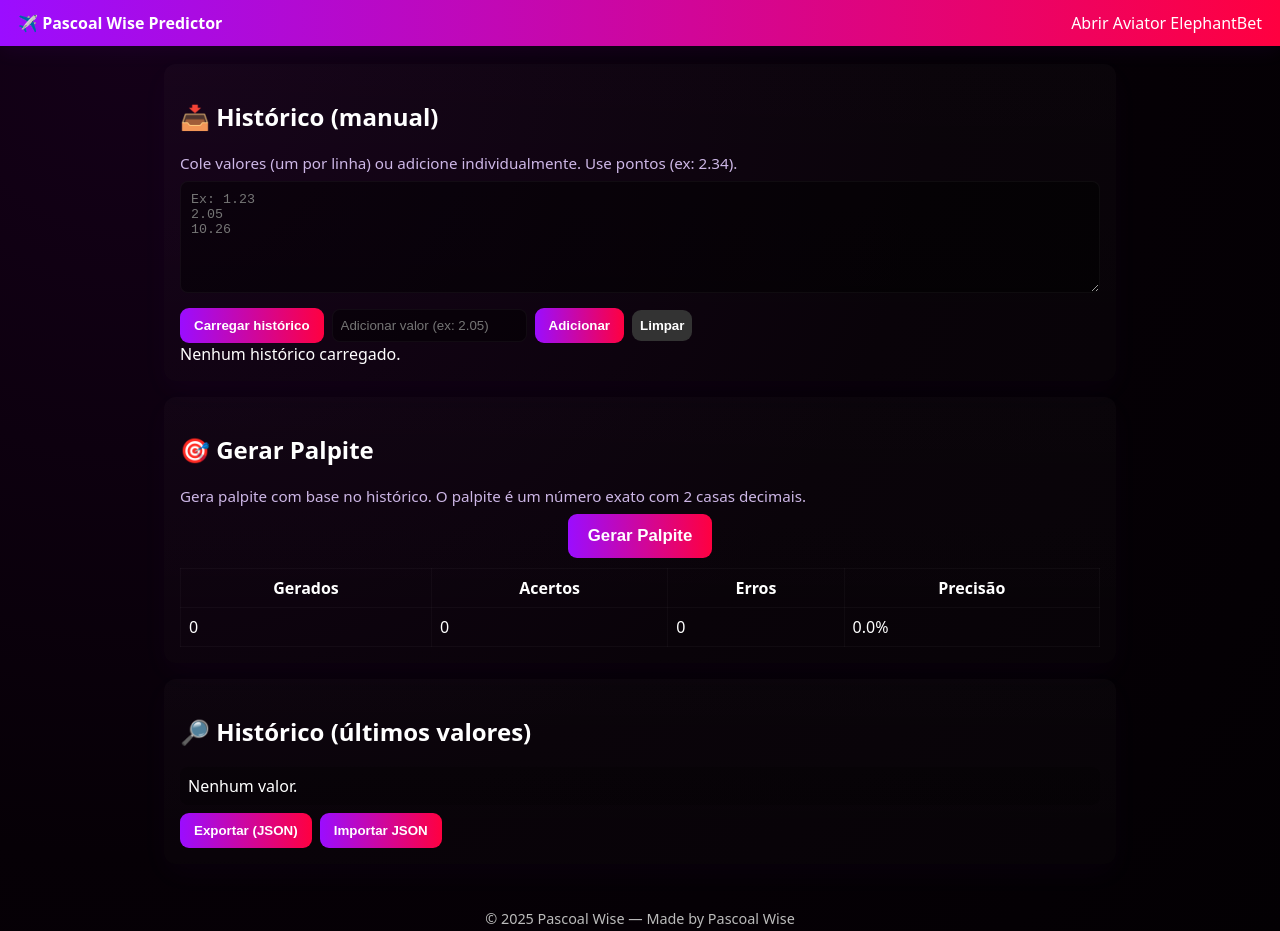
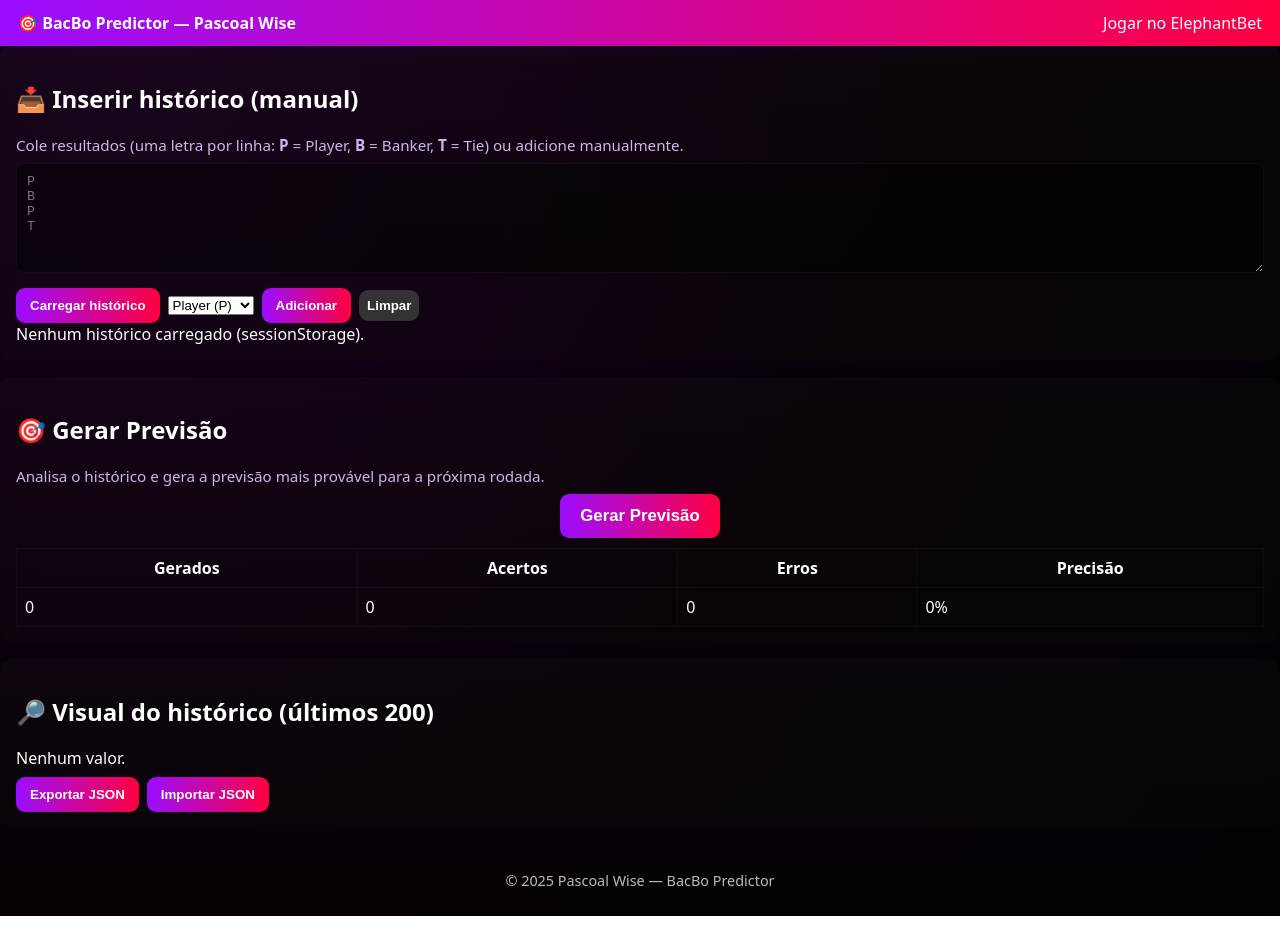
Before and after one commit to Pascoalwise01/pwisepredictor, a website: page public/index.html in a window 1280 px wide. Drawn offline with Linux system fonts and the light colour scheme.

Commit message:
Update index.html

```diff
--- a/public/index.html
+++ b/public/index.html
@@ -3,46 +3,48 @@
 <head>
   <meta charset="utf-8" />
   <meta name="viewport" content="width=device-width,initial-scale=1" />
-  <title>Pascoal Wise Predictor</title>
+  <title>BacBo Predictor — Pascoal Wise</title>
   <link rel="stylesheet" href="style.css" />
 </head>
 <body>
   <header class="topbar">
-    <div class="title">✈️ Pascoal Wise Predictor</div>
-    <div class="link">
-      <a href="https://games.elephantbet.co.ao/LaunchGame" target="_blank" rel="noopener">Abrir Aviator ElephantBet</a>
+    <div class="title">🎯 BacBo Predictor — Pascoal Wise</div>
+    <div class="actions">
+      <a class="playlink" href="https://games.elephantbet.co.ao/LaunchGame" target="_blank" rel="noopener">Jogar no ElephantBet</a>
     </div>
   </header>
 
-  <main class="wrap">
-    <!-- MANUAL HISTORY INPUT -->
-    <section class="card" id="cardHistory">
-      <h2>📥 Histórico (manual)</h2>
-      <p class="muted">Cole valores (um por linha) ou adicione individualmente. Use pontos (ex: 2.34).</p>
+  <main class="container">
+    <section class="card">
+      <h2>📥 Inserir histórico (manual)</h2>
+      <p class="muted">Cole resultados (uma letra por linha: <strong>P</strong> = Player, <strong>B</strong> = Banker, <strong>T</strong> = Tie) ou adicione manualmente.</p>
 
-      <textarea id="historyTextarea" placeholder="Ex: 1.23&#10;2.05&#10;10.26" rows="6"></textarea>
+      <textarea id="historyTextarea" placeholder="P&#10;B&#10;P&#10;T"></textarea>
 
       <div class="row">
         <button id="loadHistoryBtn">Carregar histórico</button>
-        <input id="singleValue" type="number" step="0.01" placeholder="Adicionar valor (ex: 2.05)" />
+        <select id="quickSelect">
+          <option value="P">Player (P)</option>
+          <option value="B">Banker (B)</option>
+          <option value="T">Tie (T)</option>
+        </select>
         <button id="addSingleBtn">Adicionar</button>
         <button id="clearHistoryBtn" class="warn">Limpar</button>
       </div>
 
-      <div id="loadedInfo" class="info">Nenhum histórico carregado.</div>
+      <div id="loadedInfo" class="info">Nenhum histórico carregado (sessionStorage).</div>
     </section>
 
-    <!-- PREDICTOR -->
-    <section class="card" id="cardPredict">
-      <h2>🎯 Gerar Palpite</h2>
-      <p class="muted">Gera palpite com base no histórico. O palpite é um número exato com 2 casas decimais.</p>
+    <section class="card">
+      <h2>🎯 Gerar Previsão</h2>
+      <p class="muted">Analisa o histórico e gera a previsão mais provável para a próxima rodada.</p>
 
       <div class="center">
-        <button id="generateBtn" class="primary">Gerar Palpite</button>
+        <button id="generateBtn" class="primary">Gerar Previsão</button>
       </div>
 
-      <div id="palpiteBox" class="palpiteBox hidden">
-        <div id="palpiteText" class="palpiteText">—</div>
+      <div id="predictionBox" class="predictionBox hidden">
+        <div id="predictionText" class="predictionText">—</div>
 
         <div class="feedbackRow">
           <button id="confirmRight" class="ok">✅ Acertou</button>
@@ -50,10 +52,13 @@
         </div>
       </div>
 
-      <div id="manualRealBox" class="hidden">
-        <p>Informe o valor real que caiu (ex: 10.26):</p>
-        <input id="realInput" type="number" step="0.01" placeholder="Ex: 2.35" />
-        <button id="submitReal">Enviar valor real</button>
+      <div id="manualRealBox" class="manualRealBox hidden">
+        <p>Se errou, selecione o resultado real que ocorreu:</p>
+        <div class="row">
+          <button class="realBtn" data-val="P">Player (P)</button>
+          <button class="realBtn" data-val="B">Banker (B)</button>
+          <button class="realBtn" data-val="T">Tie (T)</button>
+        </div>
       </div>
 
       <div class="stats">
@@ -69,22 +74,20 @@
       </div>
     </section>
 
-    <!-- HISTORY VISUAL -->
     <section class="card">
-      <h2>🔎 Histórico (últimos valores)</h2>
-      <div id="historyList" class="historyList">Nenhum valor.</div>
+      <h2>🔎 Visual do histórico (últimos 200)</h2>
+      <div id="historyGrid" class="historyGrid">Nenhum valor.</div>
       <div class="row" style="margin-top:8px;">
-        <button id="downloadBtn">Exportar (JSON)</button>
+        <button id="exportBtn">Exportar JSON</button>
         <button id="importBtn">Importar JSON</button>
       </div>
     </section>
-
   </main>
 
   <footer class="footer">
-    <p>© 2025 Pascoal Wise — Made by Pascoal Wise</p>
+    <p>© 2025 Pascoal Wise — BacBo Predictor</p>
   </footer>
 
   <script src="script.js"></script>
 </body>
-</html>
+  </html>
```
